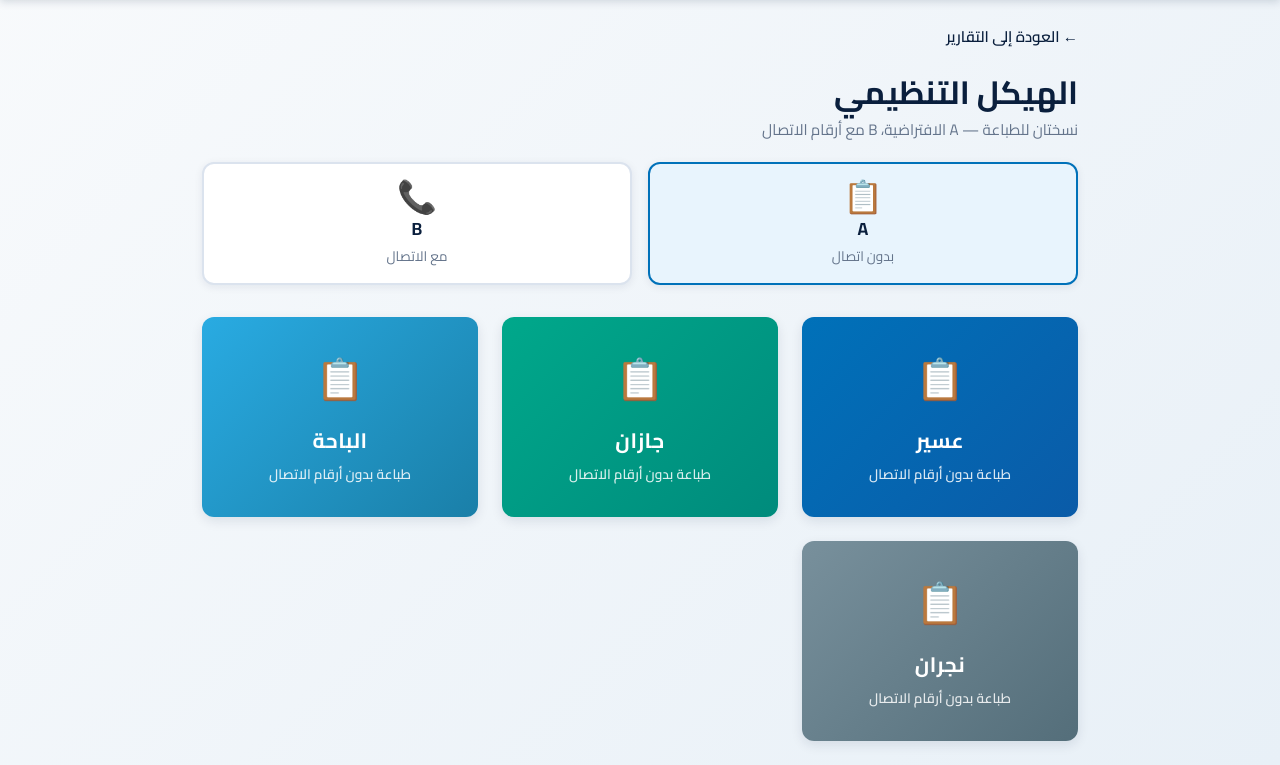
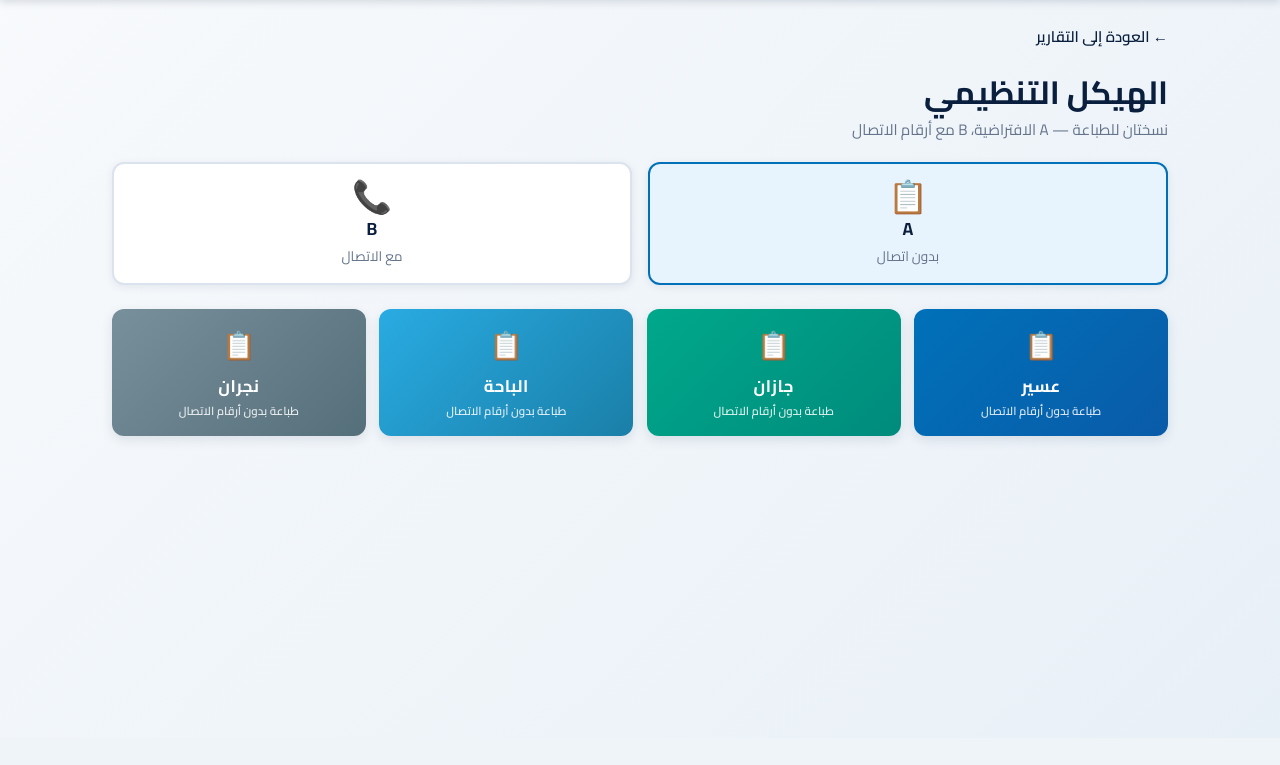
Before and after one commit to engsadat/mizan-app, a Flask app: page /reports/org-chart in a window 1280 px wide. Shown: the part 62-827 px from the top of the page. After the commit the page ends 504 px from the top, so only its background shows below. Run offline with Flask 3, Linux system fonts and the light colour scheme; the visitor is signed in with stand-in values (Sample User, id 1).

Commit message:
Keep the four region cards on one line and refresh employee and project Excel.
Copy the 31 Aug HR source workbooks into Mizan and stop the org-chart region grid wrapping to a second row.

Co-authored-by: Cursor <cursoragent@cursor.com>

```diff
--- a/app/templates/reports/org_chart_landing.html
+++ b/app/templates/reports/org_chart_landing.html
@@ -32,16 +32,16 @@
     }
     .regions-grid {
       display: grid;
-      grid-template-columns: repeat(auto-fit, minmax(240px, 1fr));
-      gap: 1.5rem;
-      margin-top: 2rem;
+      grid-template-columns: repeat(4, minmax(0, 1fr));
+      gap: 0.85rem;
+      margin-top: 1.5rem;
     }
     .region-card {
       display: flex;
       flex-direction: column;
       align-items: center;
       justify-content: center;
-      padding: 2rem;
+      padding: 1.1rem 0.6rem;
       border-radius: 12px;
       border: none;
       box-shadow: 0 4px 12px rgba(10, 31, 61, 0.1);
@@ -50,7 +50,7 @@
       font-weight: 600;
       transition: all 0.25s ease;
       text-align: center;
-      min-height: 200px;
+      min-height: 0;
       cursor: pointer;
     }
     .region-card:hover {
@@ -60,18 +60,19 @@
       color: white;
     }
     .region-card-icon {
-      font-size: 2.5rem;
-      margin-bottom: 1rem;
+      font-size: 1.7rem;
+      margin-bottom: 0.4rem;
     }
     .region-card-name {
-      font-size: 1.3rem;
+      font-size: 1.05rem;
       font-weight: 700;
       letter-spacing: 0.5px;
     }
     .region-card-hint {
-      font-size: 0.85rem;
+      font-size: 0.72rem;
       opacity: 0.85;
-      margin-top: 0.5rem;
+      margin-top: 0.3rem;
+      line-height: 1.3;
     }
     /* Region-specific colors */
     .card-asir {
@@ -144,7 +145,7 @@
   </div>
 </nav>
 
-<div class="container py-4" style="max-width: 900px;">
+<div class="container py-4" style="max-width: 1080px;">
   <a href="/reports/" class="back-button">← العودة إلى التقارير</a>
 
   <h1 class="page-title">الهيكل التنظيمي</h1>
```
Also changed, not shown: STATUS.md (+12 -14 lines), 2 other files.
